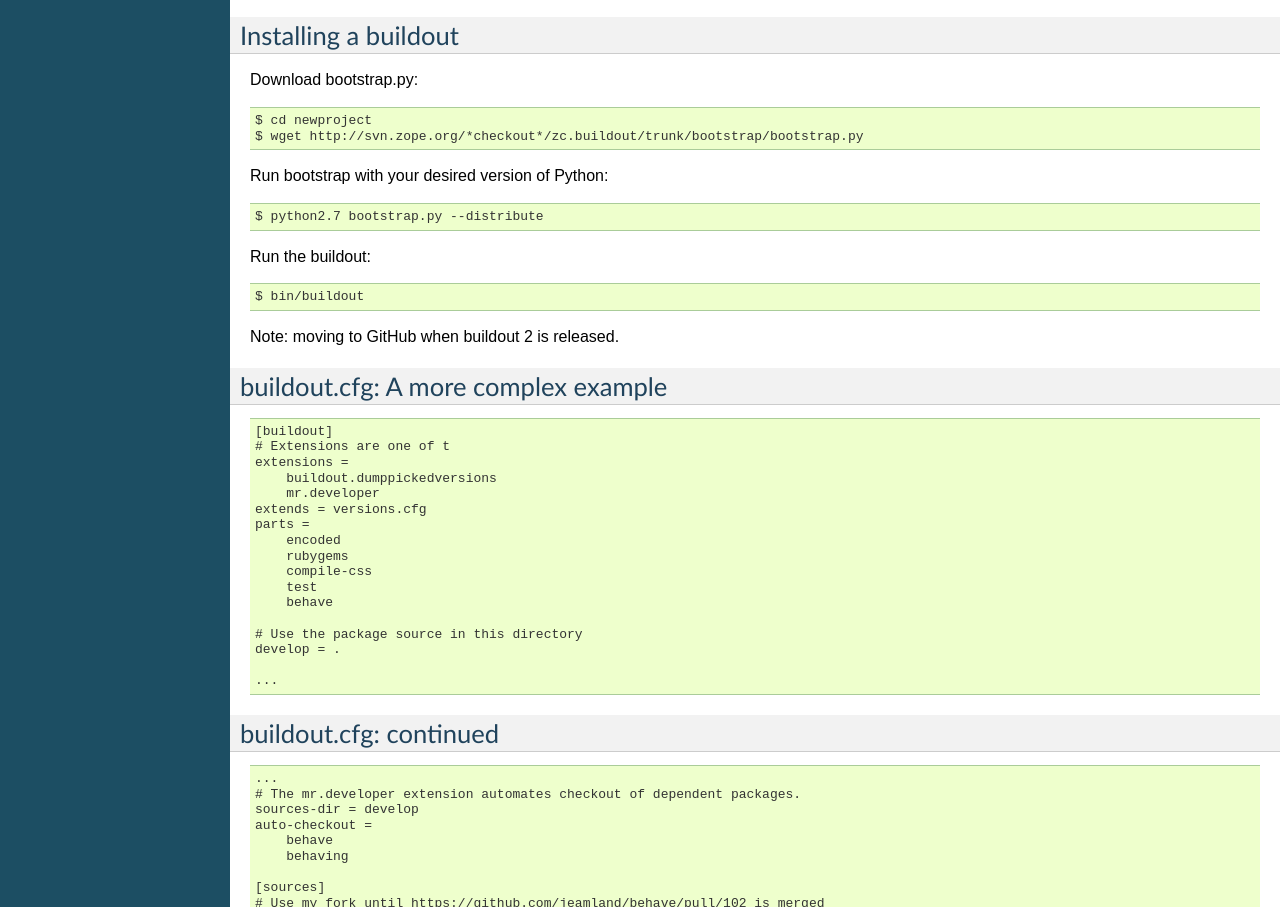
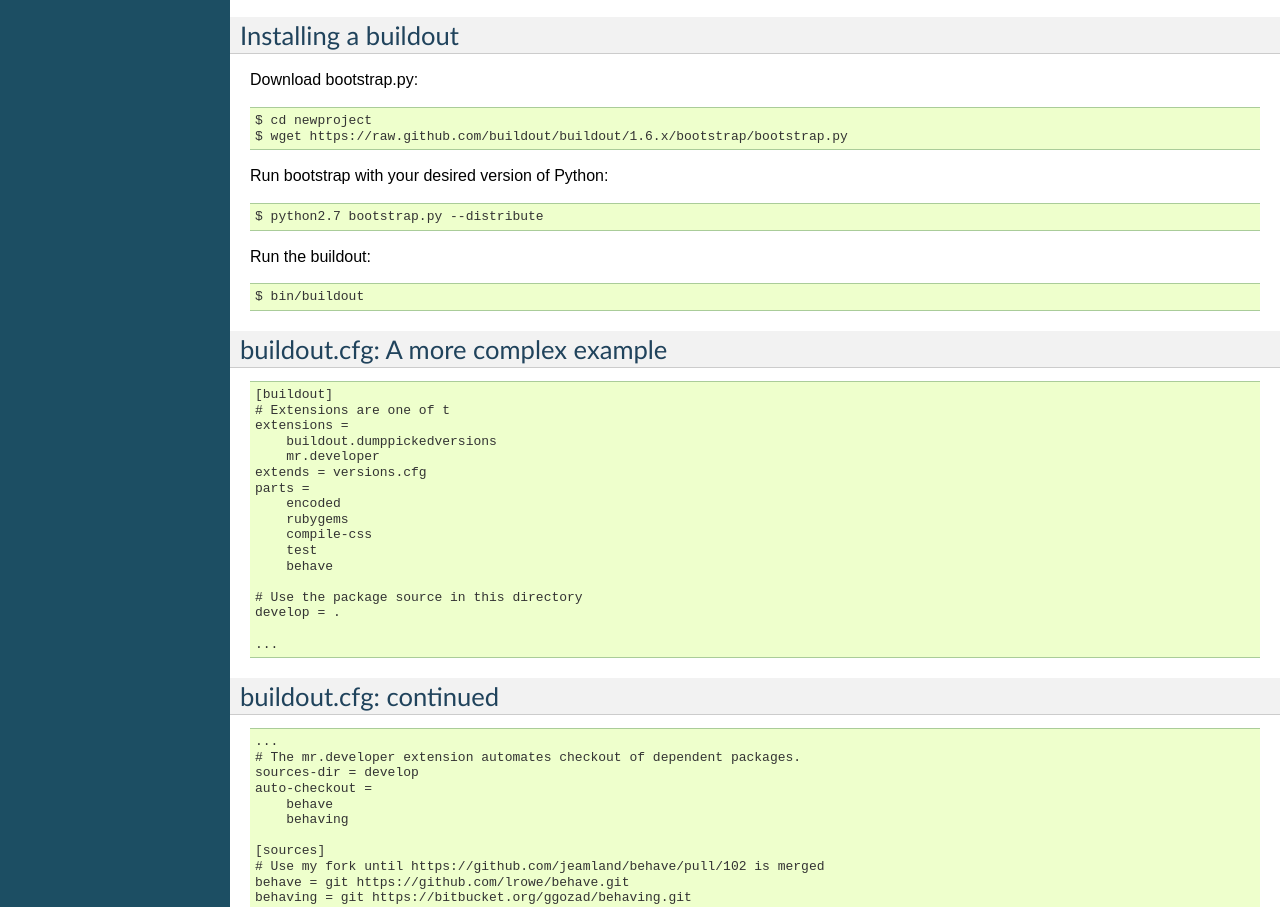
Before and after one commit to lrowe/packaging-talk, a plain HTML site: page index.html in a window 1280 px wide. Shown: the part 4773-5680 px from the top of the page. Drawn offline with Linux system fonts and the light colour scheme.

Commit message:
Update bootstrap url.

```diff
--- a/index.html
+++ b/index.html
@@ -309,7 +309,7 @@
 <h2>Installing a buildout<a class="headerlink" href="#installing-a-buildout" title="Permalink to this headline">¶</a></h2>
 <p>Download bootstrap.py:</p>
 <div class="highlight-python"><pre>$ cd newproject
-$ wget http://svn.zope.org/*checkout*/zc.buildout/trunk/bootstrap/bootstrap.py</pre>
+$ wget https://raw.github.com/buildout/buildout/1.6.x/bootstrap/bootstrap.py</pre>
 </div>
 <p>Run bootstrap with your desired version of Python:</p>
 <div class="highlight-python"><pre>$ python2.7 bootstrap.py --distribute</pre>
@@ -317,7 +317,6 @@
 <p>Run the buildout:</p>
 <div class="highlight-python"><pre>$ bin/buildout</pre>
 </div>
-<p>Note: moving to GitHub when buildout 2 is released.</p>
 </div>
 <div class="section" id="buildout-cfg-a-more-complex-example">
 <h2>buildout.cfg: A more complex example<a class="headerlink" href="#buildout-cfg-a-more-complex-example" title="Permalink to this headline">¶</a></h2>
```
Also changed, not shown: searchindex.js (+1 -1 lines), _sources/index.txt.
